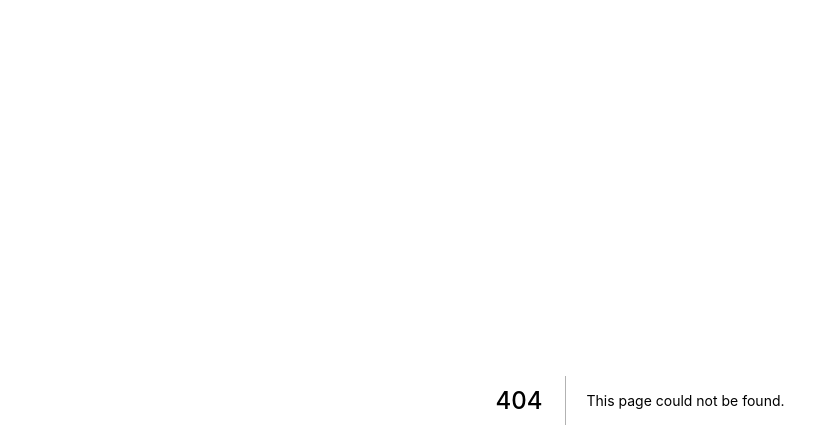
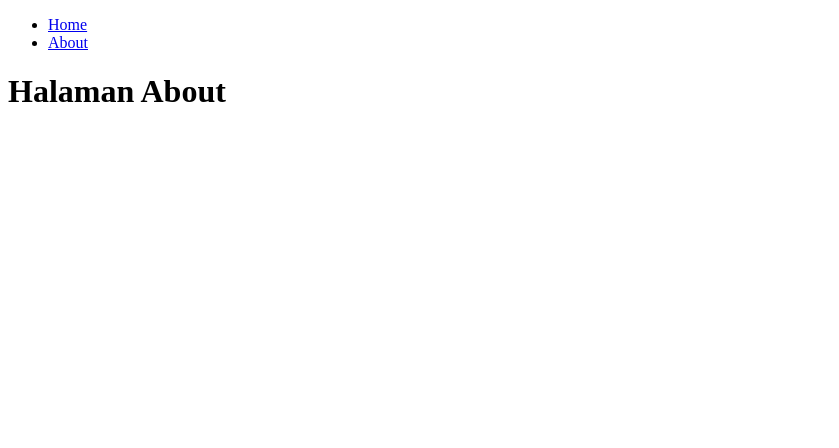
Before and after one commit to jhery-z/next-heri-app, a Next.js app: page /about in a window 1280 px wide. Before the commit this address had no page. Shown: the top 448 px of the page, without its empty margins (0-839 px from the left). Built offline with nearby package versions, Linux system fonts and the light colour scheme.

Commit message:
commi changes

```diff
--- a/package.json
+++ b/package.json
@@ -9,6 +9,7 @@
     "lint": "next lint"
   },
   "dependencies": {
+    "@reduxjs/toolkit": "^1.8.5",
     "axios": "^0.27.2",
     "bulma": "^0.9.4",
     "next": "12.2.5",
--- a/pages/_app.js
+++ /dev/null
@@ -1,7 +0,0 @@
-import '../styles/globals.css'
-
-function MyApp({ Component, pageProps }) {
-  return <Component {...pageProps} />
-}
-
-export default MyApp
--- a/pages/api/hello.js
+++ /dev/null
@@ -1,5 +0,0 @@
-// Next.js API route support: https://nextjs.org/docs/api-routes/introduction
-
-export default function handler(req, res) {
-  res.status(200).json({ name: 'John Doe' })
-}
--- /dev/null
+++ b/src/components/navbar.js
@@ -0,0 +1,19 @@
+import React from 'react'
+import Link from 'next/link'
+
+const navbar = () => {
+  return (
+    <div>
+        <ul>
+            <li>
+                <Link href="/">Home</Link>
+            </li>
+            <li>
+                <Link href="/about">About</Link>
+            </li>
+        </ul>
+    </div>
+  )
+}
+
+export default navbar
--- /dev/null
+++ b/src/pages/_app.js
@@ -0,0 +1,12 @@
+import Navbar from '../components/navbar'
+
+function MyApp({ Component, pageProps }) {
+  return (
+  <div>
+    <Navbar></Navbar>
+  <Component {...pageProps} />
+  </div>
+  );
+}
+
+export default MyApp
--- /dev/null
+++ b/src/pages/about.js
@@ -0,0 +1,11 @@
+import React from 'react'
+
+const About = () => {
+  return (
+    <div>
+      <h1>Halaman About</h1>
+    </div>
+  )
+}
+
+export default About
```
Also changed, not shown: pages/index.js (deleted, +0 -18 lines), src/pages/index.js (added, +44 -0 lines), src/services/githubService.js (added, +17 -0 lines), src/pages/index - Copy.js (renamed from pages/index - Copy.js), 1 other file (tests, documents, lock files or other folders).
